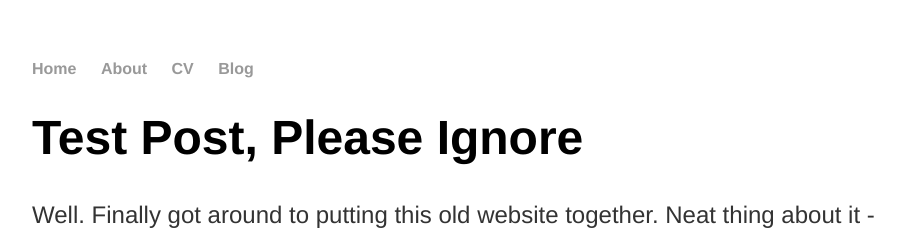
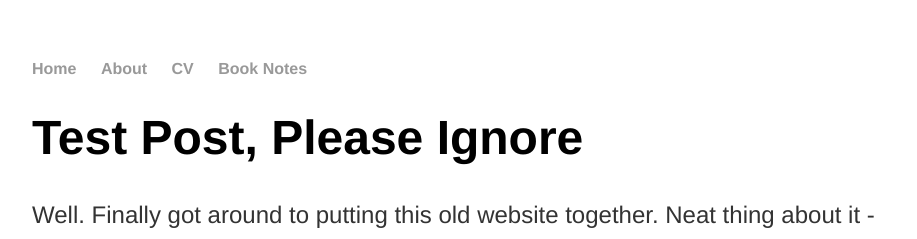
Before and after one commit to akion72/akion72.github.io, a Jekyll site: the page built from _posts/2019-07-08-First-Post.md, in a window 1280 px wide. Shown: the top 239 px of the page, without its empty margins (160-1077 px from the left). Built offline with Jekyll 4.4.1, drawn with Linux system fonts in a browser that asks for light colours.

Commit message:
Update default.html

```diff
--- a/_layouts/default.html
+++ b/_layouts/default.html
@@ -20,7 +20,7 @@
 	        		<li><a href="/">Home</a></li>
 		        	<li><a href="/about">About</a></li>
 	        		<li><a href="/cv">CV</a></li>
-	        		<li><a href="/blog">Blog</a></li>
+	        		<li><a href="/books">Book Notes</a></li>
 	    		</ul>
 			</nav>
 			<div class="container">
```
